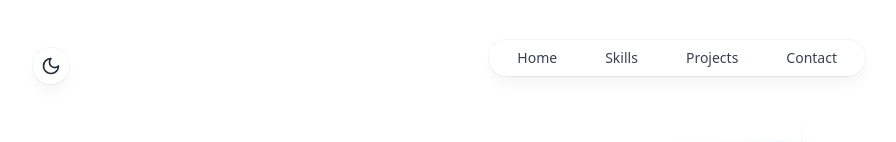
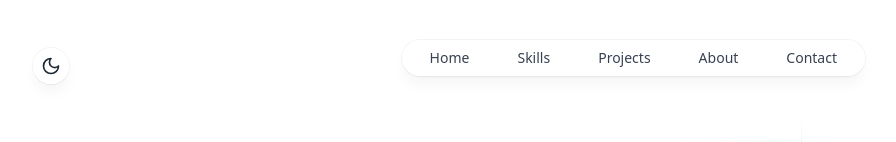
Before and after one commit to Virenishere/professional-portfolio, a React (Vite) app in the folder frontend/: page / in a window 1280 px wide. Shown: the top 142 px of the page, without its empty margins (191-1087 px from the left). Built offline with nearby package versions, Linux system fonts and the light colour scheme.

Commit message:
updated the navbar

```diff
--- a/frontend/src/components/Navbar/Navbar.jsx
+++ b/frontend/src/components/Navbar/Navbar.jsx
@@ -11,6 +11,7 @@ export default function Navbar({ toggleDarkMode, darkMode }) {
         { name: "Home", link: "#home" },
         { name: "Skills", link: "#skills" },
         { name: "Projects", link: "#projects" },
+        { name: "About", link: "#about"},
         { name: "Contact", link: "#contact" },
     ];
 
```
